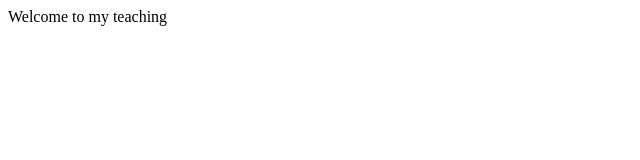
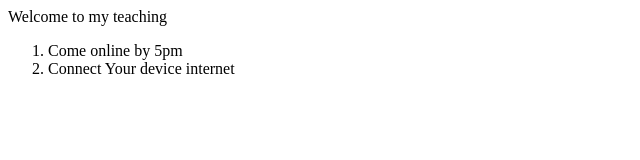
Before and after one commit to kendevops/teach, a plain HTML site: page index.html in a window 1280 px wide. Shown: the whole page, without its empty margins (0-640 px from the left). Drawn offline with Linux system fonts and the light colour scheme.

Commit message:
added orderd list

```diff
--- a/index.html
+++ b/index.html
@@ -6,6 +6,10 @@
     <title>Document</title>
     <body>
       <header>Welcome to my teaching</header>
+      <ol>
+        <li>Come online by 5pm</li>
+        <li>Connect Your device internet</li>
+      </ol>
     </body>
   </head>
 </html>
```
